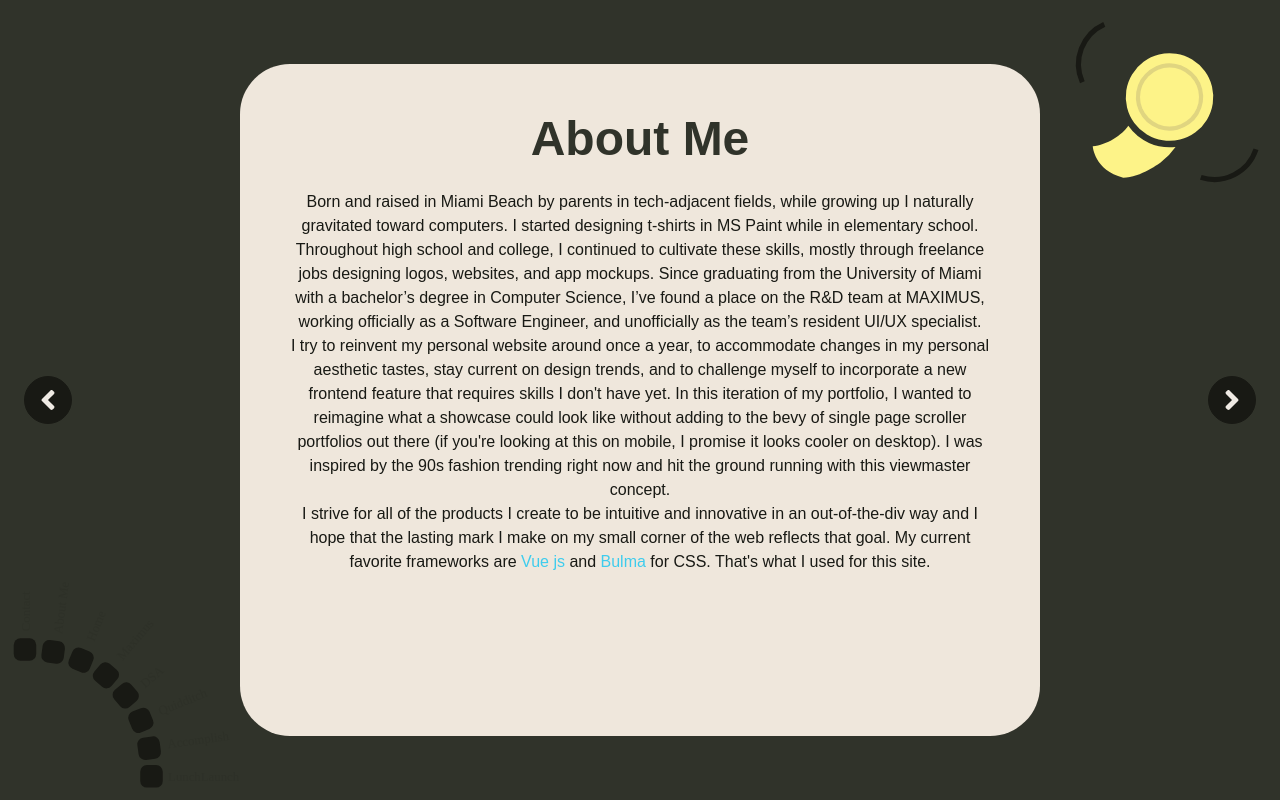
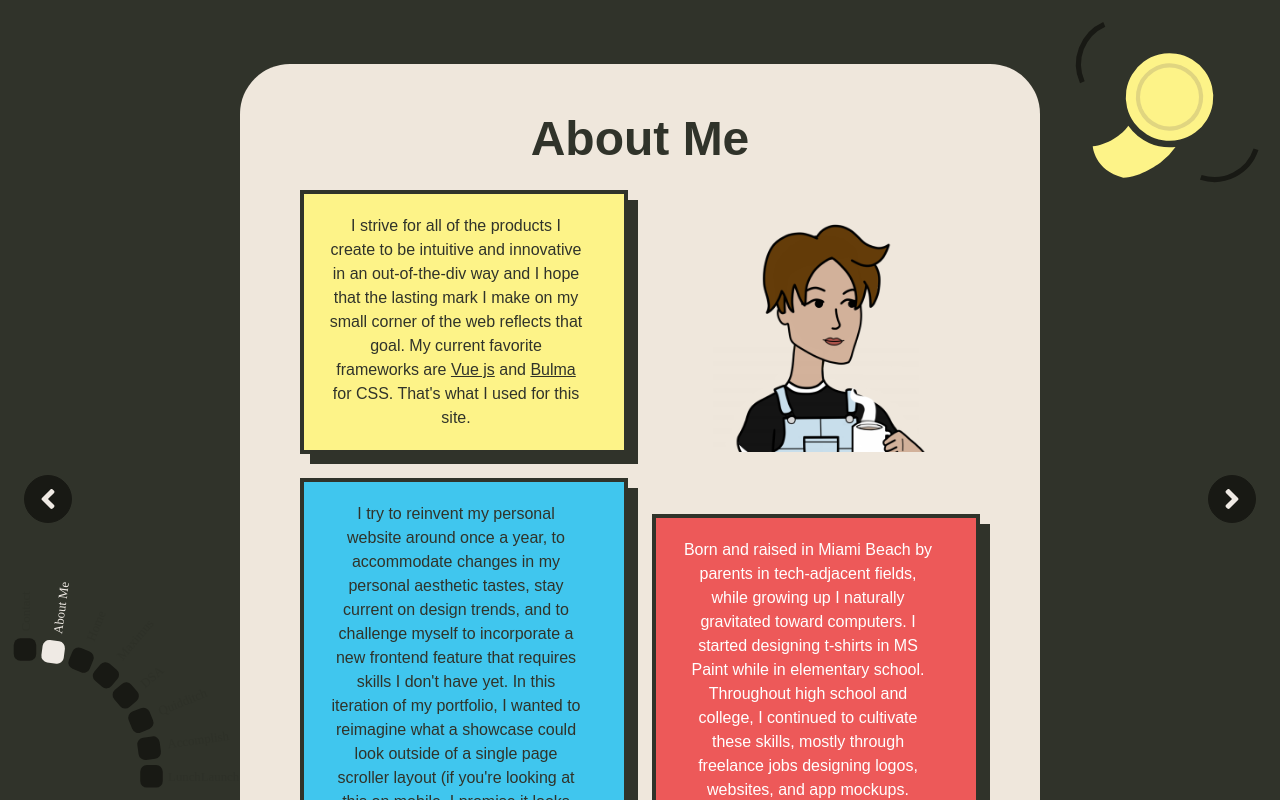
Before and after one commit to Samiam519/portfolio_2021, a Vue app: page / in a window 1280 px wide. Both pictures are taken after a click on the element 48 px from the left and 401 px from the top of the page. Shown: the top 800 px of the page. Built offline with nearby package versions, Linux system fonts and the light colour scheme.

Commit message:
add contact form and bio

```diff
--- a/src/App.vue
+++ b/src/App.vue
@@ -3,7 +3,7 @@
     <Intro v-if="showIntro" @hide="hide"/>
     <div v-show="!showIntro" class="site-content">
       <Carousel @change="changeSlide" :carousel-index="carouselIndex"/>
-      <Navigation @change="changeSlide"/>
+      <Navigation @change="changeSlide" :carousel-index="carouselIndex"/>
       <Changer @change="changeSlide" :carousel-index="carouselIndex"/>
     </div>
   </div>
@@ -60,8 +60,15 @@ body {
 .site-content {
   animation: fade-in 0.5s forwards;
 }
+.notification{
+  filter:drop-shadow(10px 10px 0 #30332A);
+  border: 4px solid #30332A;
+}
 .is-absolute{
   position: absolute;
+}
+.is-fullwidth, .is-ancestor{
+  width: 100%;
 }
 /*-----------------
 ---------Animations
@@ -87,7 +94,7 @@ body {
 Standardized colors
 -----------------*/
 .yellow {
-  fill: #fdf388;
+  fill: #FDF388;
 }
 
 .dark-yellow {
--- a/src/components/Carousel.vue
+++ b/src/components/Carousel.vue
@@ -27,7 +27,31 @@
         <section class="hero is-fullheight is-dark">
           <div class="hero-body has-text-centered slide-body has-text-black">
             <h1 class="title is-1 has-text-grey-dark">Contact</h1>
-            <p>test</p>
+            <p>Thanks for taking the time to check out my work!
+            </p>
+            <p>
+              Have an idea for a new logo or have any questions about my past works? Hit me up!</p>
+            <form action="https://formspree.io/f/mbjqwakb" method="POST" target="_blank" class="is-fullwidth">
+              <div>
+                <b-field label="Name" horizontal>
+                  <b-input required>
+                  </b-input>
+                </b-field>
+                <b-field label="Email" horizontal>
+                  <b-input
+                      type="email"
+                      required
+                      name="_replyto"
+                      validation-message="Email address invalid">
+                  </b-input>
+                </b-field>
+
+                <b-field label="Message" horizontal>
+                  <b-input maxlength="200" type="textarea" required></b-input>
+                </b-field>
+                <b-button type="submit" class="is-primary">Submit</b-button>
+              </div>
+            </form>
           </div>
         </section>
       </b-carousel-item>
@@ -35,29 +59,53 @@
         <section class="hero is-fullheight is-dark">
           <div class="hero-body has-text-centered slide-body has-text-black">
             <h1 class="title is-1 has-text-grey-dark">About Me</h1>
-            <p>
-              Born and raised in Miami Beach by parents in tech-adjacent fields, while growing up I naturally gravitated
-              toward computers. I started designing t-shirts in MS Paint while in elementary school.
-              Throughout high school and college, I continued to cultivate these skills, mostly through freelance jobs
-              designing logos, websites, and app mockups. Since graduating from the University of Miami with a
-              bachelor’s degree in Computer Science, I’ve found a place on the R&D team at MAXIMUS, working officially
-              as a Software Engineer, and unofficially as the team’s resident UI/UX specialist.
-            </p>
-            <p>
-              I try to reinvent my personal website around once a year, to accommodate changes in my personal aesthetic
-              tastes, stay current on design trends, and to challenge myself to incorporate a new frontend feature that
-              requires skills I don't have yet. In this iteration of my portfolio, I wanted to reimagine what a showcase
-              could look like without adding to the bevy of single page scroller portfolios out there (if you're looking
-              at this on mobile, I promise it looks cooler on desktop). I was inspired by the 90s fashion
-              trending right now and hit the ground running with this viewmaster concept.
-            </p>
-            <p>I strive for all of the
-              products I create to be intuitive and innovative in an out-of-the-div way and I hope that the lasting mark
-              I make on my small corner of the web reflects that goal. My current favorite frameworks are <a
-                  href="https://vuejs.org/v2/guide/" target="_blank" class="has-text-link">Vue js</a> and <a
-                  href="https://bulma.io/documentation/" target="_blank" class="has-text-link">Bulma</a> for CSS. That's
-              what I used for this
-              site.</p>
+            <div class="tile is-ancestor">
+              <div class="tile">
+                <div class="tile is-parent is-vertical">
+                  <article class="tile is-child notification is-warning has-text-dark">
+                    <p>I strive for all of the
+                      products I create to be intuitive and innovative in an out-of-the-div way and I hope that the
+                      lasting mark
+                      I make on my small corner of the web reflects that goal. My current favorite frameworks are <a
+                          href="https://vuejs.org/v2/guide/" target="_blank">Vue js</a> and <a
+                          href="https://bulma.io/documentation/" target="_blank">Bulma</a> for
+                      CSS. That's
+                      what I used for this
+                      site.</p>
+                  </article>
+                  <article class="tile is-child notification is-link has-text-dark">
+                    <p>
+                      I try to reinvent my personal website around once a year, to accommodate changes in my personal
+                      aesthetic
+                      tastes, stay current on design trends, and to challenge myself to incorporate a new frontend
+                      feature that
+                      requires skills I don't have yet. In this iteration of my portfolio, I wanted to reimagine what a
+                      showcase
+                      could look outside of a single page scroller layout (if you're
+                      looking
+                      at this on mobile, I promise it looks cooler on desktop).
+                    </p>
+                  </article>
+                </div>
+              </div>
+              <div class="tile">
+                <div class="tile is-parent is-vertical">
+                  <article class="tile is-child">
+                    <img src="../assets/avi_daria.png" width="80%">
+                  </article>
+                  <article class="tile is-child notification is-primary">
+                    <p>
+                      Born and raised in Miami Beach by parents in tech-adjacent fields, while growing up I naturally
+                      gravitated
+                      toward computers. I started designing t-shirts in MS Paint while in elementary school.
+                      Throughout high school and college, I continued to cultivate these skills, mostly through
+                      freelance jobs
+                      designing logos, websites, and app mockups.
+                    </p>
+                  </article>
+                </div>
+              </div>
+            </div>
             <div id="social-icons">
 
             </div>
@@ -83,8 +131,13 @@
               <div class="tile">
                 <div class="tile is-parent is-vertical">
                   <article class="tile is-child notification is-primary">
-                    <p class="title">Vertical...</p>
-                    <p class="subtitle">Top tile</p>
+                    <p>Since graduating from the University of Miami with a
+                      bachelor’s degree in Computer Science, I’ve found a place on the R&D team at MAXIMUS, working
+                      officially
+                      as a Software Engineer, and unofficially as the team’s resident UI/UX specialist.</p>
+                  </article>
+                  <article class="tile is-child notification is-white has-text-dark">
+                    <p>Catapult</p>
                   </article>
                   <article class="tile is-child notification is-warning has-text-dark">
                     <p class="title">...tiles</p>
@@ -147,12 +200,15 @@ export default {
   props: {
     carouselIndex: Number
   },
+  data() {
+    return {}
+  },
   computed: {
     index: {
-      get(){
+      get() {
         return this.carouselIndex
       },
-      set(val){
+      set(val) {
         this.$emit('change', val)
       }
     }
@@ -186,4 +242,8 @@ export default {
 .landing-logo {
   max-width: 77%;
 }
+
+.hero-body {
+  text-align: left;
+}
 </style>
--- a/src/components/Navigation.vue
+++ b/src/components/Navigation.vue
@@ -2,31 +2,55 @@
   <div id="navigation-wrapper" class="is-absolute">
     <svg id="navigation-items" data-name="Layer 1" xmlns="http://www.w3.org/2000/svg" viewBox="0 0 225 225">
       <g id="navigation-names">
-        <text class="cls-text" transform="translate(20.52 73.28) rotate(-90)" @click="change(0)">Contact</text>
-        <text class="cls-text" transform="matrix(0.13, -0.99, 0.99, 0.13, 50.7, 76.06)" @click="change(1)">About Me</text>
-        <text class="cls-text" transform="translate(80.78 83.35) rotate(-67.76)" @click="change(2)">Home</text>
-        <text class="cls-text" transform="translate(107.55 101) rotate(-49.5)" @click="change(3)">Maximus</text>
-        <text class="cls-text" transform="translate(128.39 126.94) rotate(-40.5)" @click="change(4)">DSA</text>
-        <text class="cls-text" transform="translate(143.04 152.38) rotate(-22.24)" @click="change(5)">Quidditch</text>
-        <text class="cls-text" transform="translate(150.06 182.97) rotate(-7.62)" @click="change(6)">Accomplish</text>
-        <text class="cls-text" transform="translate(150.06 213.99)" @click="change(7)">LunchLaunch</text>
+        <text class="cls-text" transform="translate(20.52 73.28) rotate(-90)" @click="change(0)"
+              v-bind:class="{ activeNavigation: carouselIndex === 0 }">Contact
+        </text>
+        <text class="cls-text" transform="matrix(0.13, -0.99, 0.99, 0.13, 50.7, 76.06)" @click="change(1)"
+              v-bind:class="{ activeNavigation: carouselIndex === 1 }">About Me
+        </text>
+        <text class="cls-text" transform="translate(80.78 83.35) rotate(-67.76)" @click="change(2)"
+              v-bind:class="{ activeNavigation: carouselIndex === 2 }">Home
+        </text>
+        <text class="cls-text" transform="translate(107.55 101) rotate(-49.5)" @click="change(3)"
+              v-bind:class="{ activeNavigation: carouselIndex === 3 }">Maximus
+        </text>
+        <text class="cls-text" transform="translate(128.39 126.94) rotate(-40.5)" @click="change(4)"
+              v-bind:class="{ activeNavigation: carouselIndex === 4 }">DSA
+        </text>
+        <text class="cls-text" transform="translate(143.04 152.38) rotate(-22.24)" @click="change(5)"
+              v-bind:class="{ activeNavigation: carouselIndex === 5 }">Quidditch
+        </text>
+        <text class="cls-text" transform="translate(150.06 182.97) rotate(-7.62)" @click="change(6)"
+              v-bind:class="{ activeNavigation: carouselIndex === 6 }">Accomplish
+        </text>
+        <text class="cls-text" transform="translate(150.06 213.99)" @click="change(7)"
+              v-bind:class="{ activeNavigation: carouselIndex === 7 }">LunchLaunch
+        </text>
       </g>
       <g id="navigation-boxes">
-        <rect class="black" x="5.37" y="79.91" width="21.09" height="21.09" rx="6.26" @click="change(0)"/>
+        <rect class="black" x="5.37" y="79.91" width="21.09" height="21.09" rx="6.26" @click="change(0)"
+              v-bind:class="{ activeNavigation: carouselIndex === 0 }"/>
         <rect class="black" x="31.79" y="82.14" width="21.09" height="21.09" rx="6.26"
-              transform="translate(72.02 190.18) rotate(-172.38)" @click="change(1)"/>
+              transform="translate(72.02 190.18) rotate(-172.38)" @click="change(1)"
+              v-bind:class="{ activeNavigation: carouselIndex === 1 }"/>
         <rect class="black" x="57.94" y="89.9" width="21.09" height="21.09" rx="6.26"
-              transform="translate(187.38 75.07) rotate(112.24)" @click="change(2)"/>
+              transform="translate(187.38 75.07) rotate(112.24)" @click="change(2)"
+              v-bind:class="{ activeNavigation: carouselIndex === 2 }"/>
         <rect class="black" x="81.25" y="104.09" width="21.09" height="21.09" rx="6.26"
-              transform="translate(238.58 119.28) rotate(130.5)" @click="change(3)"/>
+              transform="translate(238.58 119.28) rotate(130.5)" @click="change(3)"
+              v-bind:class="{ activeNavigation: carouselIndex === 3 }"/>
         <rect class="black" x="99.82" y="122.96" width="21.09" height="21.09" rx="6.26"
-              transform="translate(281 163.35) rotate(139.5)" @click="change(4)"/>
+              transform="translate(281 163.35) rotate(139.5)" @click="change(4)"
+              v-bind:class="{ activeNavigation: carouselIndex === 4 }"/>
         <rect class="black" x="114" y="146.27" width="21.09" height="21.09" rx="6.26"
-              transform="translate(299.19 254.84) rotate(157.76)" @click="change(5)"/>
+              transform="translate(299.19 254.84) rotate(157.76)" @click="change(5)"
+              v-bind:class="{ activeNavigation: carouselIndex === 5 }"/>
         <rect class="black" x="121.76" y="172.42" width="21.09" height="21.09" rx="6.26"
-              transform="translate(296.12 27.58) rotate(82.38)" @click="change(6)"/>
+              transform="translate(296.12 27.58) rotate(82.38)" @click="change(6)"
+              v-bind:class="{ activeNavigation: carouselIndex === 6 }"/>
         <rect class="black" x="123.99" y="198.85" width="21.09" height="21.09" rx="6.26"
-              transform="translate(-74.86 343.94) rotate(-90)" @click="change(7)"/>
+              transform="translate(-74.86 343.94) rotate(-90)" @click="change(7)"
+              v-bind:class="{ activeNavigation: carouselIndex === 7 }"/>
       </g>
     </svg>
   </div>
@@ -35,8 +59,11 @@
 <script>
 export default {
   name: "Navigation",
-  methods:{
-    change(ind){
+  props: {
+    carouselIndex: Number
+  },
+  methods: {
+    change(ind) {
       this.$emit('change', ind)
     }
   }
@@ -52,25 +79,38 @@ export default {
   width: 15vw;
   min-width: 15em;
 }
-#navigation-boxes rect:hover{
+
+.activeNavigation {
+  fill: #EFEAE4 !important;
+  opacity: 1 !important;
+}
+
+#navigation-boxes rect:hover {
   fill: #EFEAE4;
   cursor: pointer;
   /*animation: enlarge 0.5s;*/
 }
-#navigation-names text{
+
+#navigation-names text {
   opacity: 0.1;
   transition: opacity .5s ease-in-out;
   -moz-transition: opacity .5s ease-in-out;
   -webkit-transition: opacity .5s ease-in-out;
 }
-#navigation-names text:hover{
+
+#navigation-names text:hover {
   opacity: 1.0;
   transition: opacity .25s ease-in-out;
   -moz-transition: opacity .25s ease-in-out;
   -webkit-transition: opacity .25s ease-in-out;
 }
+
 @keyframes enlarge {
-  from{transform: scale(1,1)}
-  to{transform: scale(2,2)}
+  from {
+    transform: scale(1, 1)
+  }
+  to {
+    transform: scale(2, 2)
+  }
 }
 </style>
--- a/src/main.js
+++ b/src/main.js
@@ -5,10 +5,10 @@ import BulmaTheme from '@/assets/dist_theme.css'
 import AnimateCss from 'animate.css'
 import { library } from '@fortawesome/fontawesome-svg-core';
 // internal icons
-import { faCheck, faCheckCircle, faArrowUp, faAngleRight, faAngleLeft, faAngleDown, faCaretUp} from "@fortawesome/free-solid-svg-icons";
+import { faCheck, faCheckCircle, faArrowUp, faAngleRight, faAngleLeft, faAngleDown, faCaretUp, faExclamationCircle} from "@fortawesome/free-solid-svg-icons";
 import { FontAwesomeIcon } from "@fortawesome/vue-fontawesome";
 
-library.add(faCheck, faCheckCircle, faArrowUp, faAngleRight, faAngleLeft, faAngleDown, faCaretUp);
+library.add(faCheck, faCheckCircle, faArrowUp, faAngleRight, faAngleLeft, faAngleDown, faCaretUp, faExclamationCircle);
 Vue.component('vue-fontawesome', FontAwesomeIcon);
 
 Vue.use(Buefy, {
```
Also changed, not shown: src/sass/theme.scss (+6 -4 lines), src/assets/avi_daria.png (added), src/assets/dist_theme.css.
